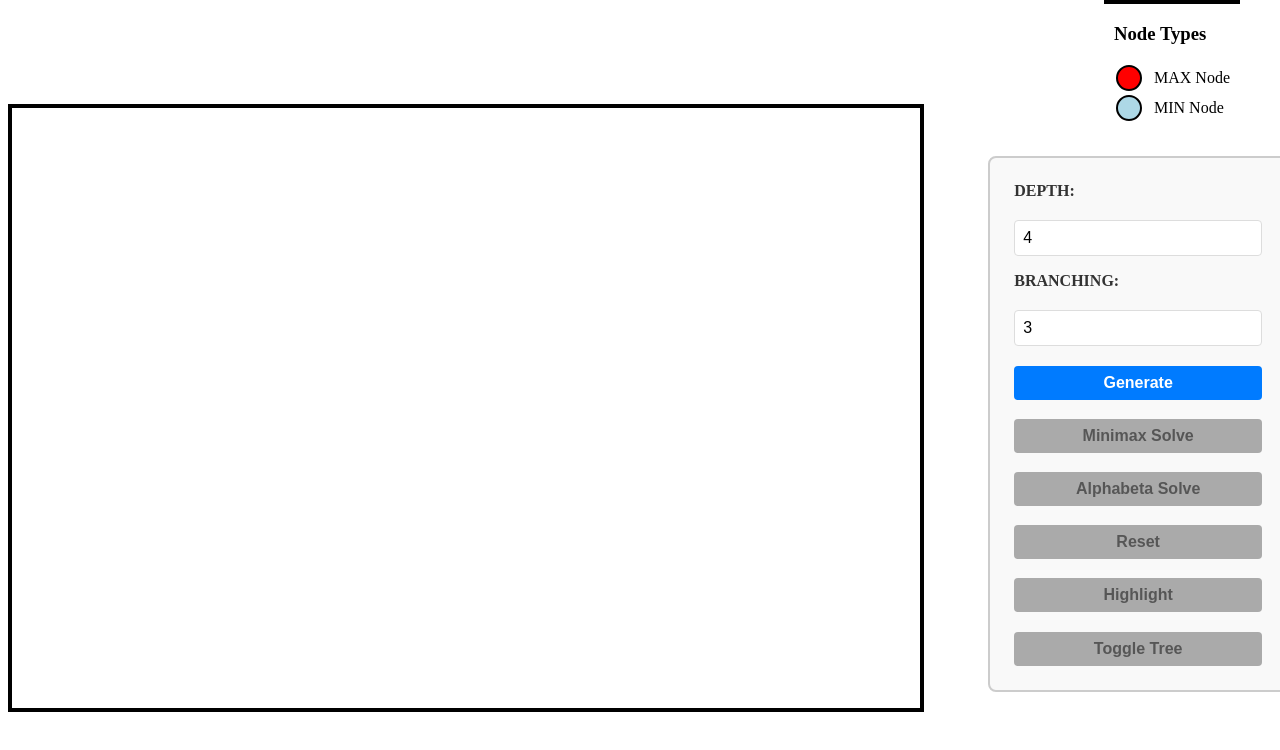
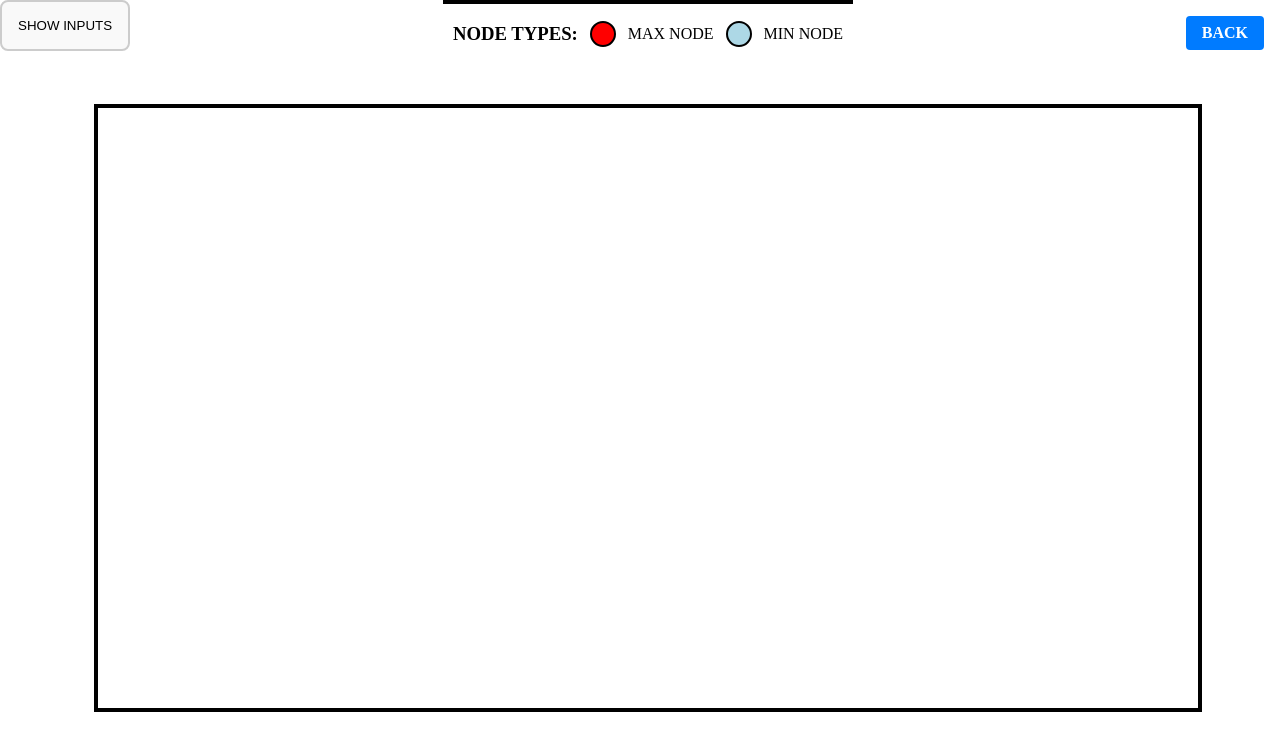
Before and after one commit to Darkfrobozz/alphabeta, a SvelteKit app: page /tree in a window 1280 px wide. Shown: the top 750 px of the page. Built offline with nearby package versions, Linux system fonts and the light colour scheme.

Commit message:
added style changes so that site works for laptops

```diff
--- a/src/routes/tree/+page.svelte
+++ b/src/routes/tree/+page.svelte
@@ -12,6 +12,11 @@
   import type { Edge, TreeNode } from "$lib/Tree";
   import type { Attachment } from "svelte/attachments";
 
+  const WIDTH = 1100;
+  const HEIGHT = 600;
+
+  let show_inputs = false;
+
   let tree_height = "4";
   let tree_branching = "3";
   let tree: Tree | null = null;
@@ -25,7 +30,7 @@
     const BRANCH_NUM = Number(tree_branching);
     if (validate_numbers(HEIGHT_NUM, BRANCH_NUM)) {
       const TREE = create_random_tree(HEIGHT_NUM, BRANCH_NUM);
-      TREE.generate_layout(1100, 600);
+      TREE.generate_layout(WIDTH, HEIGHT);
       tree = TREE;
     } else {
       alert("Enter valid numbers");
@@ -106,7 +111,7 @@
   }
 </script>
 
-<main>
+<main style="--width: {WIDTH}px; --height: {HEIGHT}px;">
   <section id="tree-display">
     {#if correct !== null}
       <div class="correctness_feedback">
@@ -207,7 +212,7 @@
     {/key}
   </section>
   <section id="legend">
-    <h3>Node Types</h3>
+    <h3>Node Types:</h3>
     <div>
       <svg width="30" height="30">
         <circle
@@ -236,7 +241,29 @@
     </div>
   </section>
 
+  {#if show_inputs}
     <section id="inputs">
+      <button
+        on:click={() => (show_inputs = false)}
+        id="close-inputs-button"
+        aria-label="Close"
+        ><svg
+          xmlns="http://www.w3.org/2000/svg"
+          width="24"
+          height="24"
+          viewBox="0 0 24 24"
+          role="img"
+          aria-labelledby="crossTitle"
+          fill="none"
+          stroke="black"
+          stroke-width="2"
+          stroke-linecap="round"
+          stroke-linejoin="round"
+        >
+          <title id="crossTitle">Cross</title>
+          <path d="M6 6 L18 18 M6 18 L18 6" />
+        </svg></button
+      >
       <label for="tree-height">Depth: </label>
       <input
         type="text"
@@ -258,7 +285,9 @@
       <button on:click={() => solve(alphabeta)} disabled={tree === null}
         >Alphabeta Solve</button
       >
-    <button on:click={reset_active_tree} disabled={tree === null}>Reset</button>
+      <button on:click={reset_active_tree} disabled={tree === null}
+        >Reset</button
+      >
       <button on:click={activate_highlight} disabled={tree === null}
         >Highlight</button
       >
@@ -266,9 +295,37 @@
         >Toggle Tree</button
       >
     </section>
+  {:else}
+    <button id="show-input-button" on:click={() => (show_inputs = true)}
+      >Show Inputs</button
+    >
+  {/if}
+
+  <a href="/" aria-label="Home" id="home">Back</a>
 </main>
 
 <style>
+  #home {
+    position: absolute;
+    top: 1rem;
+    right: 1rem;
+    padding: 0.5rem 1rem;
+    background-color: #007bff;
+    color: white;
+    text-decoration: none;
+    border-radius: 4px;
+    font-weight: bold;
+    text-transform: uppercase;
+
+    &:hover {
+      background-color: #0056b3;
+    }
+
+    &:active {
+      transform: translateY(1px);
+    }
+  }
+
   .highlighted {
     stroke: orange; /* border equivalent */
     stroke-width: 2; /* thickness of the border */
@@ -277,20 +334,24 @@
   #legend {
     position: absolute;
     top: 0px;
-    right: 40px;
     border-top: 4px solid black;
     padding: 0 10px;
+    display: flex;
+    flex-direction: row;
+    gap: 10px;
+    text-transform: uppercase;
 
     div {
       display: flex;
       align-items: center;
+      flex-direction: row;
       gap: 10px;
     }
   }
   /** Section stylings */
   #tree-display {
-    width: 1100px;
-    height: 600px;
+    width: var(--width);
+    height: var(--height);
     border: 4px solid black;
     position: relative;
 
@@ -303,16 +364,46 @@
     /** Tree styling */
   }
 
+  #show-input-button,
+  #close-inputs-button {
+    position: absolute;
+    top: 0;
+    padding: 1rem;
+    background-color: #f9f9f9;
+    border: 2px solid #ccc;
+    border-radius: 8px;
+    text-transform: uppercase;
+
+    &:hover {
+      background-color: gray;
+    }
+
+    &:active {
+      transform: translateY(1px);
+    }
+  }
+  #show-input-button {
+    left: 0;
+  }
+
+  #close-inputs-button {
+    right: 0;
+    display: flex;
+    align-items: center;
+  }
+
   #inputs {
     display: flex;
     flex-direction: column;
     gap: 1rem;
-    margin-top: 2rem;
     padding: 1.5rem;
     border: 2px solid #ccc;
     border-radius: 8px;
     background-color: #f9f9f9;
     width: 300px;
+    position: absolute;
+    left: 0;
+    top: 0;
 
     /** Input Stylings */
 
@@ -336,7 +427,7 @@
       }
     }
 
-    button {
+    button:not(#close-inputs-button) {
       padding: 0.5rem 1.5rem;
       background-color: #007bff;
       color: white;
```
Lines whose indentation alone changed are shown as unchanged.
